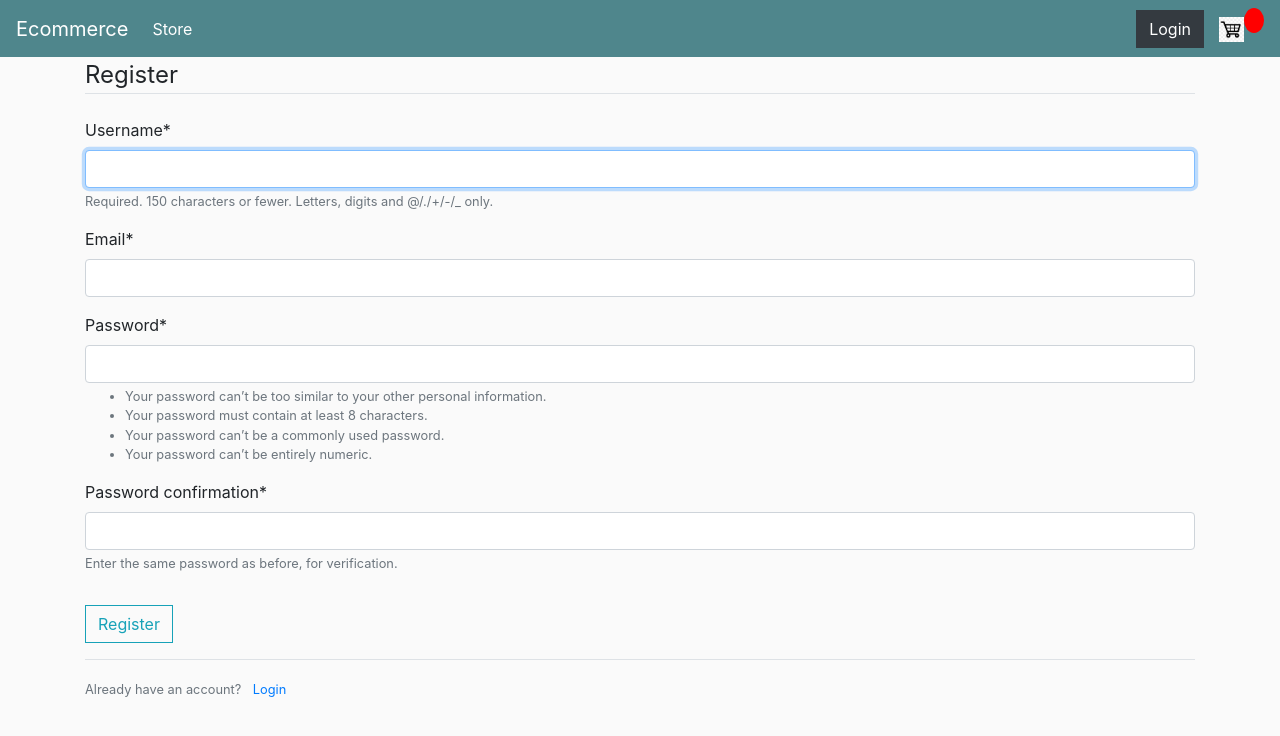
After one commit to gabrfernandez/ecommerce_django, a Django app: page /register/ in a window 1280 px wide. The commit adds this page. Shown: the top 736 px of the page. Run offline with Django 3.2, Linux system fonts and the light colour scheme; some libraries are stand-ins or nearby versions.

Commit message:
registration

```diff
--- a/ecommerce_project/urls.py
+++ b/ecommerce_project/urls.py
@@ -14,16 +14,19 @@ Including another URLconf
     2. Add a URL to urlpatterns:  path('blog/', include('blog.urls'))
 """
 from django.contrib import admin
-from django.contrib.auth import views as auth_views
 from django.urls import path, include
 from django.conf.urls.static import static
 from django.conf import settings
 
+from django.contrib.auth import views as auth_views
+
+from store import views as store_views
 urlpatterns = [
     path('admin/', admin.site.urls),
     path("", include('store.urls')),
-    path('login/', auth_views.LoginView.as_view(), name='login'),
-    path('logout/', auth_views.LogoutView.as_view(), name='logout'),
+    path("register/", store_views.register, name="register"),
+    path('login/', auth_views.LoginView.as_view(template_name='store/login.html'), name='login'),
+    path('logout/', auth_views.LogoutView.as_view(template_name='store/logout.html'), name='logout'),
 ]
 
 urlpatterns += static(settings.MEDIA_URL, document_root=settings.MEDIA_ROOT)
--- /dev/null
+++ b/store/forms.py
@@ -0,0 +1,11 @@
+from django import forms
+from django.contrib.auth.models import User
+from django.contrib.auth.forms import UserCreationForm
+
+
+class UserRegisterForm(UserCreationForm):
+    email = forms.EmailField()
+
+    class Meta:
+        model = User
+        fields = ['username', 'email', 'password1', 'password2']
--- a/store/templates/store/main.html
+++ b/store/templates/store/main.html
@@ -1,95 +1,117 @@
 <!DOCTYPE html>
 <html lang="en">
-
   <head>
-  <meta charset="UTF-8">
-  <meta name="viewport" content="width=device-width, initial-scale=1.0">
+    <meta charset="UTF-8" />
+    <meta name="viewport" content="width=device-width, initial-scale=1.0" />
     <title>Ecommerce</title>
     {% load static%}
-  <link rel="stylesheet" href="https://stackpath.bootstrapcdn.com/bootstrap/4.5.2/css/bootstrap.min.css" integrity="sha384-JcKb8q3iqJ61gNV9KGb8thSsNjpSL0n8PARn9HuZOnIxN0hoP+VmmDGMN5t9UJ0Z" crossorigin="anonymous">
+    <link
+      rel="stylesheet"
+      href="https://stackpath.bootstrapcdn.com/bootstrap/4.5.2/css/bootstrap.min.css"
+      integrity="sha384-JcKb8q3iqJ61gNV9KGb8thSsNjpSL0n8PARn9HuZOnIxN0hoP+VmmDGMN5t9UJ0Z"
+      crossorigin="anonymous"
+    />
 
-
-  <link rel="stylesheet" type="text/css" href="{% static 'css/main.css'%}">
+    <link rel="stylesheet" type="text/css" href="{% static 'css/main.css'%}" />
 
     <script type="text/javascript">
-    var user = '{{request.user}}'
+      var user = "{{request.user}}";
 
       function getToken(name) {
         let cookieValue = null;
-      if (document.cookie && document.cookie !== '') {
-        const cookies = document.cookie.split(';');
+        if (document.cookie && document.cookie !== "") {
+          const cookies = document.cookie.split(";");
           for (let i = 0; i < cookies.length; i++) {
             const cookie = cookies[i].trim();
             // Does this cookie string begin with the name we want?
-          if (cookie.substring(0, name.length + 1) === (name + '=')) {
-            cookieValue = decodeURIComponent(cookie.substring(name.length + 1));
+            if (cookie.substring(0, name.length + 1) === name + "=") {
+              cookieValue = decodeURIComponent(
+                cookie.substring(name.length + 1)
+              );
               break;
             }
           }
         }
         return cookieValue;
       }
-    const csrftoken = getToken('csrftoken');
+      const csrftoken = getToken("csrftoken");
 
-    function getCookie(name){
-      var cookieArr=document.cookie.split(";");
+      function getCookie(name) {
+        var cookieArr = document.cookie.split(";");
 
-      for(var i=0;i<cookieArr.length;i++){
-        var cookiePair=cookieArr[i].split("=");
-        if(name==cookiePair[0].trim()){
-          return decodeURIComponent(cookiePair[1])
+        for (var i = 0; i < cookieArr.length; i++) {
+          var cookiePair = cookieArr[i].split("=");
+          if (name == cookiePair[0].trim()) {
+            return decodeURIComponent(cookiePair[1]);
           }
         }
         return null;
       }
-    var cart=JSON.parse(getCookie('cart'))
-    if(cart==undefined){
-      cart={};
-      console.log('Cart was created')
-      document.cookie='cart='+JSON.stringify(cart) + ";domain=;path=/"
+      var cart = JSON.parse(getCookie("cart"));
+      if (cart == undefined) {
+        cart = {};
+        console.log("Cart was created");
+        document.cookie = "cart=" + JSON.stringify(cart) + ";domain=;path=/";
       }
-    console.log('Cart:', cart)
-
+      console.log("Cart:", cart);
     </script>
   </head>
 
   <body>
     <nav class="navbar navbar-expand-lg navbar-dark bg-dark">
       <a class="navbar-brand" href="{% url 'store' %}">Ecommerce</a>
-    <button class="navbar-toggler" type="button" data-toggle="collapse" data-target="#navbarSupportedContent"
-      aria-controls="navbarSupportedContent" aria-expanded="false" aria-label="Toggle navigation">
+      <button
+        class="navbar-toggler"
+        type="button"
+        data-toggle="collapse"
+        data-target="#navbarSupportedContent"
+        aria-controls="navbarSupportedContent"
+        aria-expanded="false"
+        aria-label="Toggle navigation"
+      >
         <span class="navbar-toggler-icon"></span>
       </button>
 
       <div class="collapse navbar-collapse" id="navbarSupportedContent">
         <ul class="navbar-nav mr-auto">
           <li class="nav-item active">
-          <a class="nav-link" href="{% url 'store' %}">Store <span class="sr-only">(current)</span></a>
+            <a class="nav-link" href="{% url 'store' %}"
+              >Store <span class="sr-only">(current)</span></a
+            >
           </li>
-
         </ul>
         <div class="form-inline my-2 my-lg-0">
-        <a href="#" class="btn btn-warning">Login</a>
+          <a href="#" class="btn btn-dark">Login</a>
 
           <a href="{% url 'cart' %}">
-          <img id="cart-icon" src="{% static 'images/cart.jpg'%}">
+            <img id="cart-icon" src="{% static 'images/cart.jpg'%}" />
           </a>
           <p id="cart-total">{{cartItems}}</p>
         </div>
-
       </div>
     </nav>
     <div class="container">
-    {% block content%}
-    {% endblock content%}
+      {% if messages %} {% for message in messages%}
+      <div class="alert alert-{{message.tags}}">{{message.tags}}</div>
+      {% endfor%} {% endif %} {% block content%} {% endblock content%}
     </div>
 
-
-<script src="https://code.jquery.com/jquery-3.5.1.slim.min.js" integrity="sha384-DfXdz2htPH0lsSSs5nCTpuj/zy4C+OGpamoFVy38MVBnE+IbbVYUew+OrCXaRkfj" crossorigin="anonymous"></script>
-<script src="https://cdn.jsdelivr.net/npm/popper.js@1.16.1/dist/umd/popper.min.js" integrity="sha384-9/reFTGAW83EW2RDu2S0VKaIzap3H66lZH81PoYlFhbGU+6BZp6G7niu735Sk7lN" crossorigin="anonymous"></script>
-<script src="https://stackpath.bootstrapcdn.com/bootstrap/4.5.2/js/bootstrap.min.js" integrity="sha384-B4gt1jrGC7Jh4AgTPSdUtOBvfO8shuf57BaghqFfPlYxofvL8/KUEfYiJOMMV+rV" crossorigin="anonymous"></script>
+    <script
+      src="https://code.jquery.com/jquery-3.5.1.slim.min.js"
+      integrity="sha384-DfXdz2htPH0lsSSs5nCTpuj/zy4C+OGpamoFVy38MVBnE+IbbVYUew+OrCXaRkfj"
+      crossorigin="anonymous"
+    ></script>
+    <script
+      src="https://cdn.jsdelivr.net/npm/popper.js@1.16.1/dist/umd/popper.min.js"
+      integrity="sha384-9/reFTGAW83EW2RDu2S0VKaIzap3H66lZH81PoYlFhbGU+6BZp6G7niu735Sk7lN"
+      crossorigin="anonymous"
+    ></script>
+    <script
+      src="https://stackpath.bootstrapcdn.com/bootstrap/4.5.2/js/bootstrap.min.js"
+      integrity="sha384-B4gt1jrGC7Jh4AgTPSdUtOBvfO8shuf57BaghqFfPlYxofvL8/KUEfYiJOMMV+rV"
+      crossorigin="anonymous"
+    ></script>
 
     <script type="text/javascript" src="{% static 'js/cart.js' %}"></script>
   </body>
-
 </html>
--- /dev/null
+++ b/store/templates/store/register.html
@@ -0,0 +1,32 @@
+<!DOCTYPE html>
+<html lang="en">
+  <head>
+    <meta charset="UTF-8" />
+    <meta name="viewport" content="width=device-width, initial-scale=1.0" />
+    <title>Register</title>
+    {% extends 'store/main.html' %} {% load crispy_forms_tags %} {% load
+    static%}
+  </head>
+  <body>
+    {% block content%}
+    <div class="content-section">
+      <form method="POST">
+        {%csrf_token%}
+        <fieldset class="form-group">
+          <legend class="border-bottom mb-4">Register</legend>
+          {{form|crispy}}
+        </fieldset>
+
+        <div class="form-group">
+          <button class="btn btn-outline-info" type="submit">Register</button>
+        </div>
+      </form>
+      <div class="border-top pt-3">
+        <small class="text-muted">
+          Already have an account? <a class="ml-2" href="#">Login</a>
+        </small>
+      </div>
+    </div>
+    {%endblock content%}
+  </body>
+</html>
--- a/store/views.py
+++ b/store/views.py
@@ -1,86 +1,98 @@
-from django.shortcuts import render
+from django.shortcuts import render, redirect
 from .models import *
 from django.http import JsonResponse
 import json
 import datetime
 from . utils import cookieCart, cartData, guestOrder
 
+# from django.contrib.auth.forms import UserCreationForm  ,inherit from UserRegisterForm
+from django.contrib import messages  # used for flash messages
+from .forms import UserRegisterForm  # from forms.py
+# from django.contrib.auth.decorators import login_required
+
+
 # Create your views here.
 def store(request):
-    data=cartData(request)
-    cartItems=data['cartItems']
+    data = cartData(request)
+    cartItems = data['cartItems']
 
-    products=Product.objects.all()
-    context={
-        'products':products, 'cartItems':cartItems
+    products = Product.objects.all()
+    context = {
+        'products': products, 'cartItems': cartItems
     }
     return render(request, "store/store.html", context)
 
+
 def cart(request):
-    data=cartData(request)
-    cartItems=data['cartItems']
-    order=data['order']
-    items=data['items']
-    context={
-        'items':items,
-        'order':order,
-        'cartItems':cartItems
+    data = cartData(request)
+    cartItems = data['cartItems']
+    order = data['order']
+    items = data['items']
+    context = {
+        'items': items,
+        'order': order,
+        'cartItems': cartItems
     }
     return render(request, "store/cart.html", context)
 
+
 def checkout(request):
-    data=cartData(request)
-    cartItems=data['cartItems']
-    order=data['order']
-    items=data['items']
-    context={
-        'items':items,
-        'order':order,
-        'cartItems':cartItems
+    data = cartData(request)
+    cartItems = data['cartItems']
+    order = data['order']
+    items = data['items']
+    context = {
+        'items': items,
+        'order': order,
+        'cartItems': cartItems
     }
     return render(request, "store/checkout.html", context)
 
+
 def updateItem(request):
-    data=json.loads(request.body)
-    productId=data['productId']
-    action=data['action']
-    print('Action:',action)
-    print('productId:',productId)
+    data = json.loads(request.body)
+    productId = data['productId']
+    action = data['action']
+    print('Action:', action)
+    print('productId:', productId)
 
-    customer=request.user.customer
-    product=Product.objects.get(id=productId)
-    order, created=Order.objects.get_or_create(customer=customer, complete=False)
-    orderItem,created=OrderItem.objects.get_or_create(order=order,product=product)
+    customer = request.user.customer
+    product = Product.objects.get(id=productId)
+    order, created = Order.objects.get_or_create(
+        customer=customer, complete=False)
+    orderItem, created = OrderItem.objects.get_or_create(
+        order=order, product=product)
 
-    if action=='add':
-        orderItem.quantity=(orderItem.quantity+1)
-    elif action=='remove':
-        orderItem.quantity=(orderItem.quantity-1)
+    if action == 'add':
+        orderItem.quantity = (orderItem.quantity+1)
+    elif action == 'remove':
+        orderItem.quantity = (orderItem.quantity-1)
     orderItem.save()
-    if orderItem.quantity<=0:
+    if orderItem.quantity <= 0:
         orderItem.delete()
 
     return JsonResponse('Item was added', safe=False)
 
+
 def processOrder(request):
-    transaction_id=datetime.datetime.now().timestamp()
-    data=json.loads(request.body)
+    transaction_id = datetime.datetime.now().timestamp()
+    data = json.loads(request.body)
     if request.user.is_authenticated:
-        customer=request.user.customer
-        order, created=Order.objects.get_or_create(customer=customer, complete=False)
-
+        customer = request.user.customer
+        order, created = Order.objects.get_or_create(
+            customer=customer, complete=False)
 
     else:
-        customer, order=guestOrder(request, data)
+        customer, order = guestOrder(request, data)
 
-    total=float(data['form']['total'])
-    order.transaction_id=transaction_id
+    total = float(data['form']['total'])
+    order.transaction_id = transaction_id
 
-    if total==float(order.get_cart_total):
-        order.complete=True
+    if total == float(order.get_cart_total):
+        order.complete = True
     order.save()
 
-    if order.shipping==True:
+    if order.shipping == True:
         ShippingAddress.objects.create(
             customer=customer,
             order=order,
@@ -91,3 +103,17 @@ def processOrder(request):
         )
 
     return JsonResponse('Payment complete', safe=False)
+
+
+def register(request):
+    if request.method == "POST":
+        form = UserRegisterForm(request.POST)
+        if form.is_valid():
+            form.save()
+            username = form.cleaned_data.get('username')
+            messages.success(request, f'Account created for {username}!')
+            return redirect('store')
+
+    else:
+        form = UserRegisterForm()
+    return render(request, 'store/register.html', {'form': form})
```
Also changed, not shown: ecommerce_project/settings.py (+13 -4 lines), store/templates/store/login.html (added, +34 -0 lines), db.sqlite3. Lines whose indentation alone changed are shown as unchanged.
